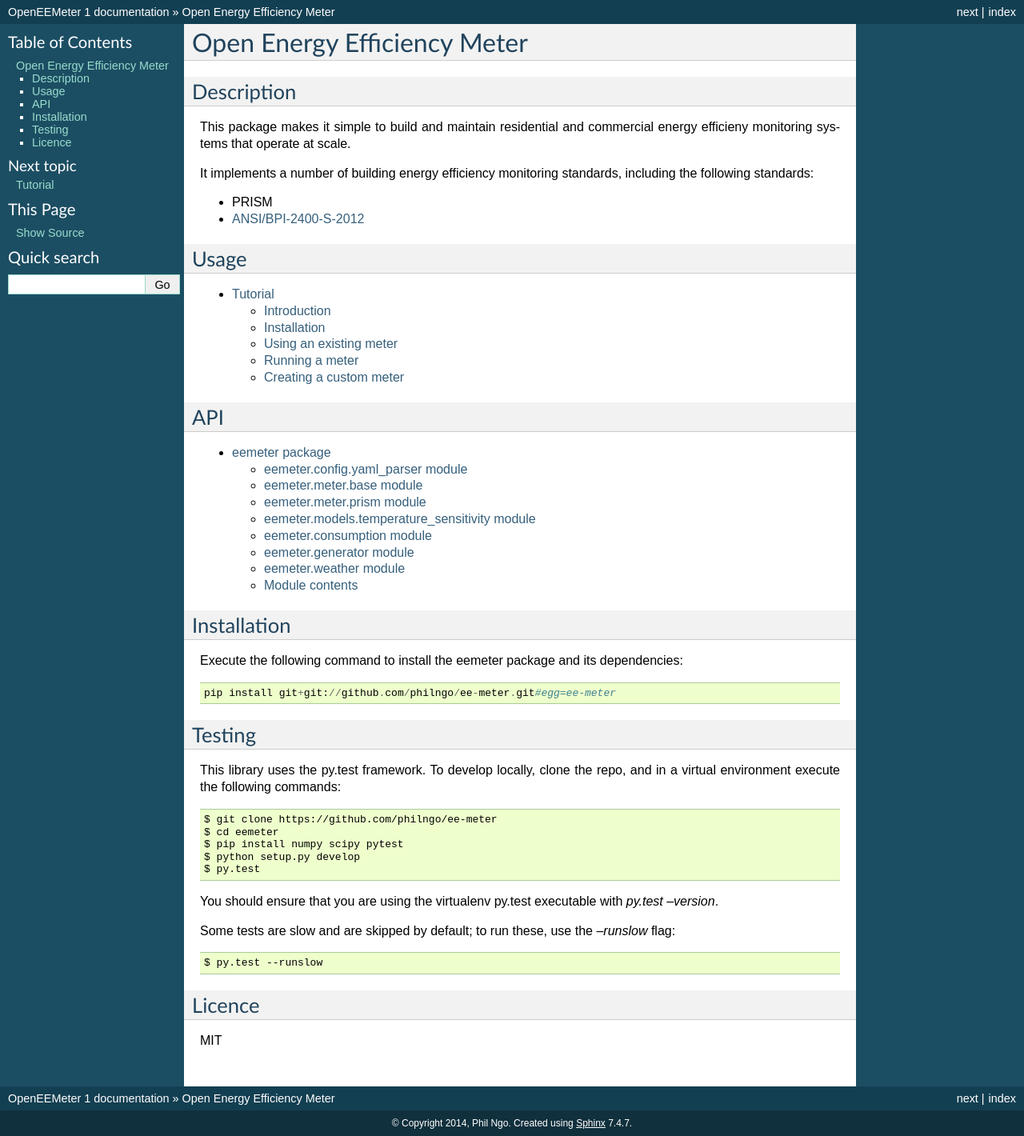
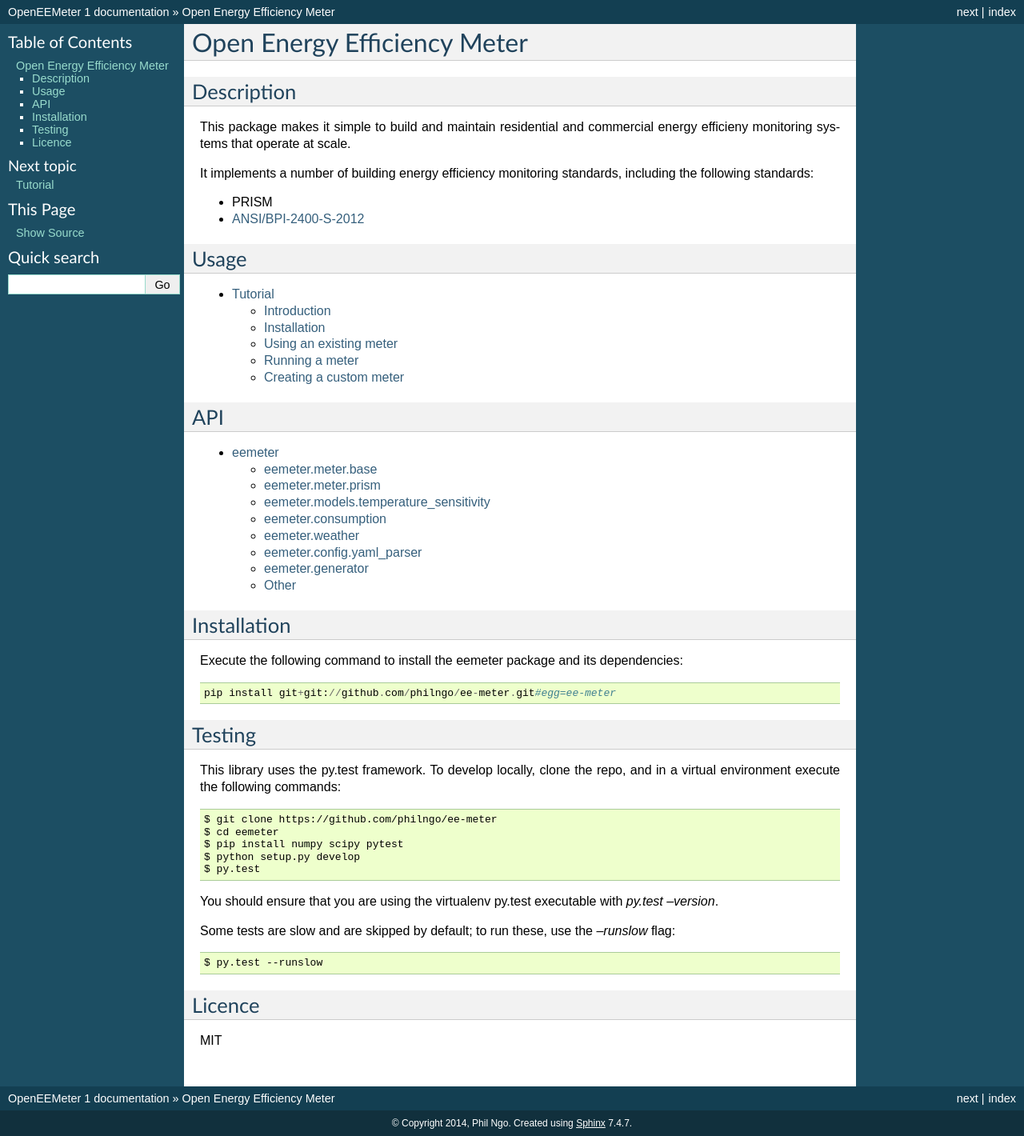
Before and after one commit to openeemeter/eemeter, a Sphinx documentation site: the page built from docs/index.rst, in a window 1280 px wide. Shown: the whole page at 80% size. Built offline with Sphinx 7.4.7, drawn with Linux system fonts in a browser that asks for light colours.

Commit message:
rearrange docs index

```diff
--- a/docs/eemeter.rst
+++ b/docs/eemeter.rst
@@ -1,65 +1,64 @@
-eemeter package
-===============
+eemeter
+=======
 
-eemeter.config.yaml_parser module
----------------------------------
+eemeter.meter.base
+------------------
+
+.. automodule:: eemeter.meter.base
+    :members:
+    :undoc-members:
+    :show-inheritance:
+
+eemeter.meter.prism
+-------------------
+
+.. automodule:: eemeter.meter.prism
+    :members:
+    :undoc-members:
+    :show-inheritance:
+
+eemeter.models.temperature_sensitivity
+--------------------------------------
+
+.. automodule:: eemeter.models.temperature_sensitivity
+    :members:
+    :undoc-members:
+    :show-inheritance:
+
+eemeter.consumption
+-------------------
+
+.. automodule:: eemeter.consumption
+    :members:
+    :undoc-members:
+    :show-inheritance:
+
+eemeter.weather
+---------------
+
+.. automodule:: eemeter.weather
+    :members:
+    :undoc-members:
+    :show-inheritance:
+
+eemeter.config.yaml_parser
+--------------------------
 
 .. automodule:: eemeter.config.yaml_parser
     :members:
     :undoc-members:
     :show-inheritance:
 
-eemeter.meter.base module
--------------------------
-
-.. automodule:: eemeter.meter.base
-    :members:
-    :undoc-members:
-    :show-inheritance:
-
-eemeter.meter.prism module
---------------------------
-
-.. automodule:: eemeter.meter.prism
-    :members:
-    :undoc-members:
-    :show-inheritance:
-
-eemeter.models.temperature_sensitivity module
----------------------------------------------
-
-.. automodule:: eemeter.models.temperature_sensitivity
-    :members:
-    :undoc-members:
-    :show-inheritance:
-
-eemeter.consumption module
---------------------------
-
-.. automodule:: eemeter.consumption
-    :members:
-    :undoc-members:
-    :show-inheritance:
-
-eemeter.generator module
-------------------------
+eemeter.generator
+-----------------
 
 .. automodule:: eemeter.generator
     :members:
     :undoc-members:
     :show-inheritance:
 
-eemeter.weather module
-----------------------
-
-.. automodule:: eemeter.weather
-    :members:
-    :undoc-members:
-    :show-inheritance:
-
-
-Module contents
----------------
+Other
+-----
 
 .. automodule:: eemeter
     :members:
```
